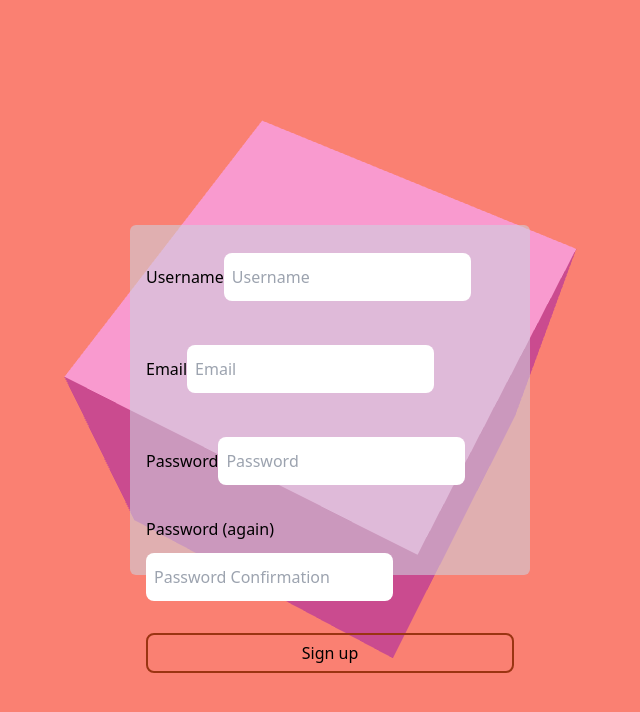
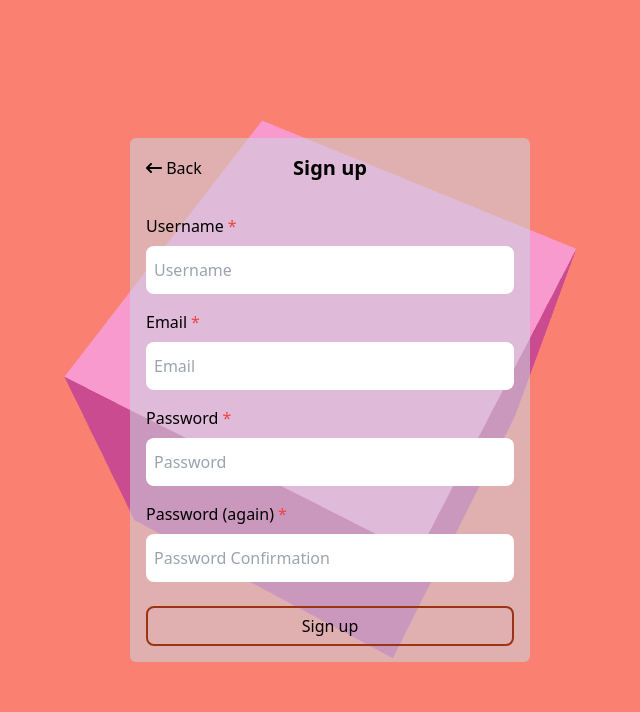
Before and after one commit to mohsen-ameli/3d-backgammon, a React (Create React App) app in the folder frontend/: page /signup in a window 1280 px wide. Shown: the top 712 px of the page, without its empty margins (310-950 px from the left). Built offline with nearby package versions, Linux system fonts and the light colour scheme.

Commit message:
fixed login signup inpupt and label fields

```diff
--- /dev/null
+++ b/frontend/src/components/ui/FormField.jsx
@@ -0,0 +1,24 @@
+import Input from "./Input"
+
+const FormField = ({ label, name, type = "text", placeholder }) => {
+  return (
+    <div className="flex flex-col">
+      <label
+        htmlFor={name}
+        className="after:content-['*'] after:ml-1 after:text-red-500"
+      >
+        {label}
+      </label>
+      <Input
+        name={name}
+        id={name}
+        type={type}
+        placeholder={placeholder}
+        autoComplete="on"
+        className="mt-2"
+      />
+    </div>
+  )
+}
+
+export default FormField
--- a/frontend/src/pages/auth/Login.jsx
+++ b/frontend/src/pages/auth/Login.jsx
@@ -3,6 +3,7 @@ import { AuthContext } from "../../context/AuthContext"
 import Button from "../../components/ui/Button"
 import Container from "../../components/ui/Container"
 import Input from "../../components/ui/Input"
+import FormField from "../../components/ui/FormField"
 
 const Login = () => {
   // Context
@@ -29,25 +30,14 @@ const Login = () => {
         className="mt-6 flex flex-col gap-y-8"
         autoComplete="on"
       >
-        <label htmlFor="username">
-          Username
-          <Input
-            name="username"
-            id="username"
-            placeholder="Username"
-            className="mt-3"
-          />
-        </label>
-        <label htmlFor="password">
-          Password
-          <Input
-            type="password"
-            name="password"
-            id="password"
-            placeholder="Password"
-            className="mt-3"
-          />
-        </label>
+        <FormField label="Username" name="username" placeholder="Username" />
+        <FormField
+          label="Password"
+          name="password"
+          type="password"
+          placeholder="Password"
+        />
+
         <Button type="submit">Login</Button>
       </form>
     </Container>
--- a/frontend/src/pages/auth/Signup.jsx
+++ b/frontend/src/pages/auth/Signup.jsx
@@ -3,6 +3,9 @@ import { AuthContext } from "../../context/AuthContext"
 import Button from "../../components/ui/Button"
 import Container from "../../components/ui/Container"
 import Input from "../../components/ui/Input"
+import Back from "../../components/ui/Back"
+import Title from "../../components/ui/Title"
+import FormField from "../../components/ui/FormField"
 
 const Signup = () => {
   // Context
@@ -23,48 +26,36 @@ const Signup = () => {
   }
 
   return (
-    <Container>
-      {/* <PageTitle text="Sign up" /> */}
+    <Container className="h-fit">
+      {/* Header section */}
+      <div className="relative">
+        <Back to="/" />
+        <Title>Sign up</Title>
+      </div>
 
       <form
         onSubmit={handleSubmit}
-        className="flex flex-col gap-y-8"
+        className="flex flex-col gap-y-4"
         autoComplete="on"
       >
-        <label htmlFor="username">
-          Username
-          <Input
-            name="username"
-            id="username"
-            placeholder="Username"
-            className="mt-3"
-          />
-        </label>
-        <label htmlFor="email">
-          Email
-          <Input name="email" id="email" placeholder="Email" className="mt-3" />
-        </label>
-        <label htmlFor="password">
-          Password
-          <Input
-            type="password"
-            name="password"
-            id="password"
-            placeholder="Password"
-            className="mt-3"
-          />
-        </label>
-        <label htmlFor="password2">
-          Password (again)
-          <Input
-            type="password"
-            name="password2"
-            id="password2"
-            placeholder="Password Confirmation"
-            className="mt-3"
-          />
-        </label>
-        <Button type="submit">Sign up</Button>
+        <FormField label="Username" name="username" placeholder="Username" />
+        <FormField label="Email" name="email" placeholder="Email" />
+        <FormField
+          label="Password"
+          name="password"
+          type="password"
+          placeholder="Password"
+        />
+        <FormField
+          label="Password (again)"
+          name="password2"
+          type="password"
+          placeholder="Password Confirmation"
+        />
+
+        <Button type="submit" className="mt-2">
+          Sign up
+        </Button>
       </form>
     </Container>
   )
```
Also changed, not shown: 1 other file (tests, documents, lock files or other folders).
